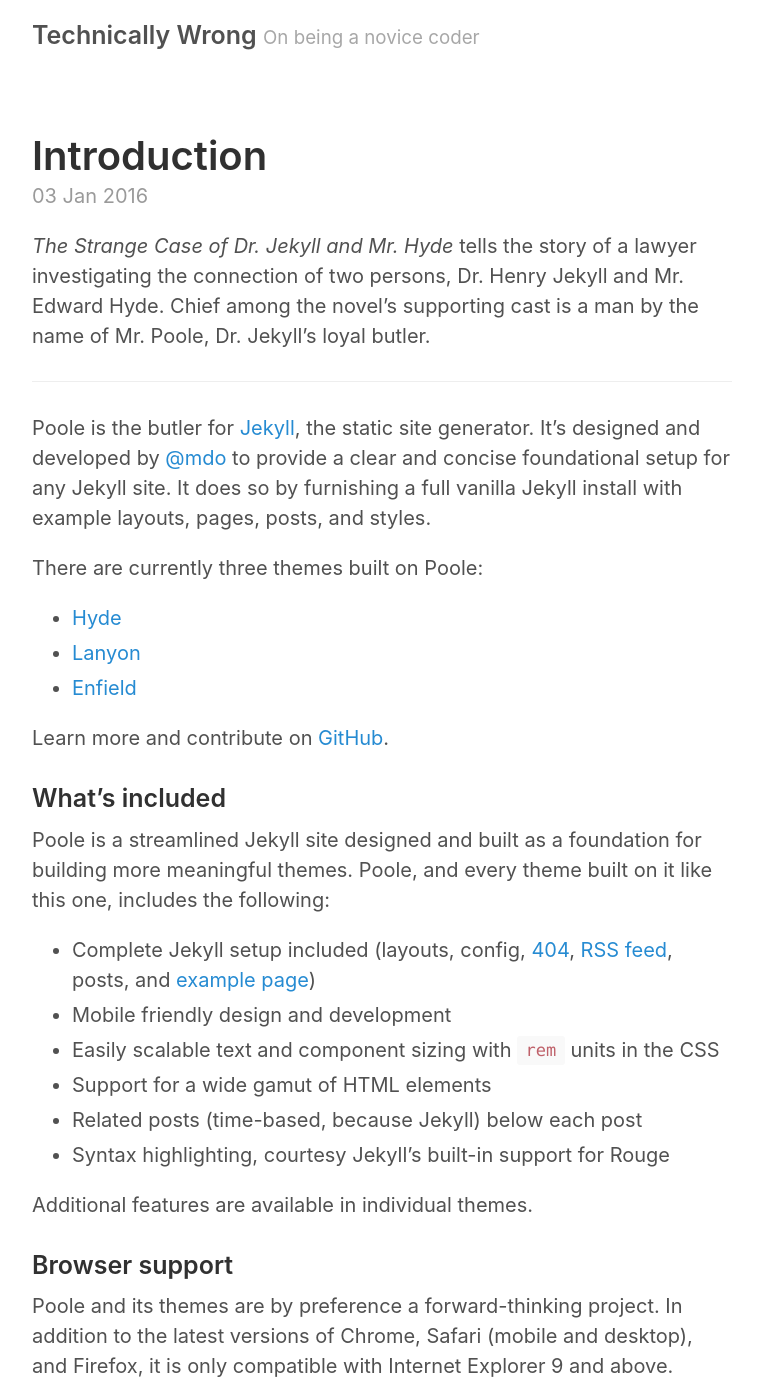
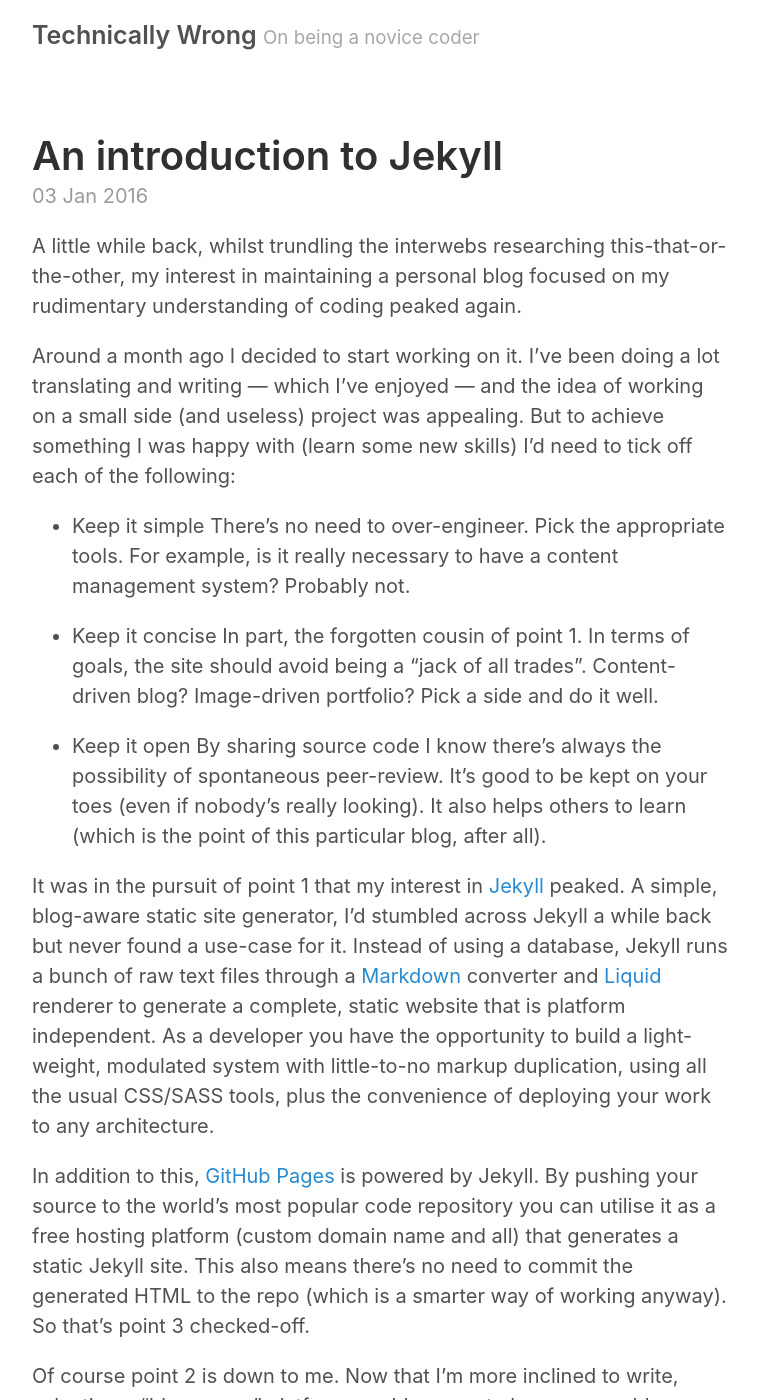
Before and after one commit to Aleschreiber/aleschreiber.github.io, a Jekyll site: the page built from _posts/2016-01-03-introduction.md, in a window 1280 px wide and 1400 px high. Shown: the whole window, without its empty margins (258-1021 px from the left). Built offline with Jekyll 4.4.1, drawn with Linux system fonts in a browser that asks for light colours; some of the changed text lies outside the part shown.

Commit message:
Update 2019-06-14 post

```diff
--- a/_posts/2016-01-03-introduction.md
+++ b/_posts/2016-01-03-introduction.md
@@ -1,41 +1,27 @@
 ---
 layout: post
-title: Introduction
+title: An introduction to Jekyll
+published: true
 ---
 
-*The Strange Case of Dr. Jekyll and Mr. Hyde* tells the story of a lawyer investigating the connection of two persons, Dr. Henry Jekyll and Mr. Edward Hyde. Chief among the novel's supporting cast is a man by the name of Mr. Poole, Dr. Jekyll's loyal butler.
+A little while back, whilst trundling the interwebs researching this-that-or-the-other, my interest in maintaining a personal blog focused on my rudimentary understanding of coding peaked again.
+
+Around a month ago I decided to start working on it. I've been doing a lot translating and writing — which I've enjoyed — and the idea of working on a small side (and useless) project was appealing. But to achieve something I was happy with (learn some new skills) I'd need to tick off each of the following:
+
+- Keep it simple
+There's no need to over-engineer. Pick the appropriate tools. For example, is it really necessary to have a content management system? Probably not.
+
+- Keep it concise
+In part, the forgotten cousin of point 1. In terms of goals, the site should avoid being a "jack of all trades". Content-driven blog? Image-driven portfolio? Pick a side and do it well.
+
+- Keep it open
+By sharing source code I know there's always the possibility of spontaneous peer-review. It's good to be kept on your toes (even if nobody's really looking). It also helps others to learn (which is the point of this particular blog, after all).
+
+It was in the pursuit of point 1 that my interest in [Jekyll](https://jekyllrb.com/) peaked. A simple, blog-aware static site generator, I'd stumbled across Jekyll a while back but never found a use-case for it.
+Instead of using a database, Jekyll runs a bunch of raw text files through a [Markdown](https://daringfireball.net/projects/markdown/) converter and [Liquid](https://github.com/Shopify/liquid/wiki) renderer to generate a complete, static website that is platform independent. As a developer you have the opportunity to build a light-weight, modulated system with little-to-no markup duplication, using all the usual CSS/SASS tools, plus the convenience of deploying your work to any architecture.
+
+In addition to this, [GitHub Pages](https://pages.github.com/) is powered by Jekyll. By pushing your source to the world's most popular code repository you can utilise it as a free hosting platform (custom domain name and all) that generates a static Jekyll site. This also means there's no need to commit the generated HTML to the repo (which is a smarter way of working anyway). So that's point 3 checked-off.
+
+Of course point 2 is down to me. Now that I'm more inclined to write, selecting a "blog aware" platform would appear to be a reasonable move. I don't have the assets required of an image-driven site, and much that it might be prettier to look at, it doesn't actually serve the overall purpose. This time around, it's about substance over style.
 
 -----
-
-Poole is the butler for [Jekyll](http://jekyllrb.com), the static site generator. It's designed and developed by [@mdo](https://twitter.com/mdo) to provide a clear and concise foundational setup for any Jekyll site. It does so by furnishing a full vanilla Jekyll install with example layouts, pages, posts, and styles.
-
-There are currently three themes built on Poole:
-
-* [Hyde](http://hyde.getpoole.com)
-* [Lanyon](http://lanyon.getpoole.com)
-* [Enfield](http://enfield.getpoole.com)
-
-Learn more and contribute on [GitHub]({{ site.github.repo }}).
-
-### What's included
-
-Poole is a streamlined Jekyll site designed and built as a foundation for building more meaningful themes. Poole, and every theme built on it like this one, includes the following:
-
-* Complete Jekyll setup included (layouts, config, [404]({{ site.baseurl }}/404.html), [RSS feed]({{ site.baseurl }}/atom.xml), posts, and [example page]({{ site.baseurl }}/about))
-* Mobile friendly design and development
-* Easily scalable text and component sizing with `rem` units in the CSS
-* Support for a wide gamut of HTML elements
-* Related posts (time-based, because Jekyll) below each post
-* Syntax highlighting, courtesy Jekyll's built-in support for Rouge
-
-Additional features are available in individual themes.
-
-### Browser support
-
-Poole and its themes are by preference a forward-thinking project. In addition to the latest versions of Chrome, Safari (mobile and desktop), and Firefox, it is only compatible with Internet Explorer 9 and above.
-
-### Download
-
-These themes are developed on and hosted with GitHub. Head to the [GitHub repository]({{ site.github.repo }}) for downloads, bug reports, and features requests.
-
-Thanks!
```
